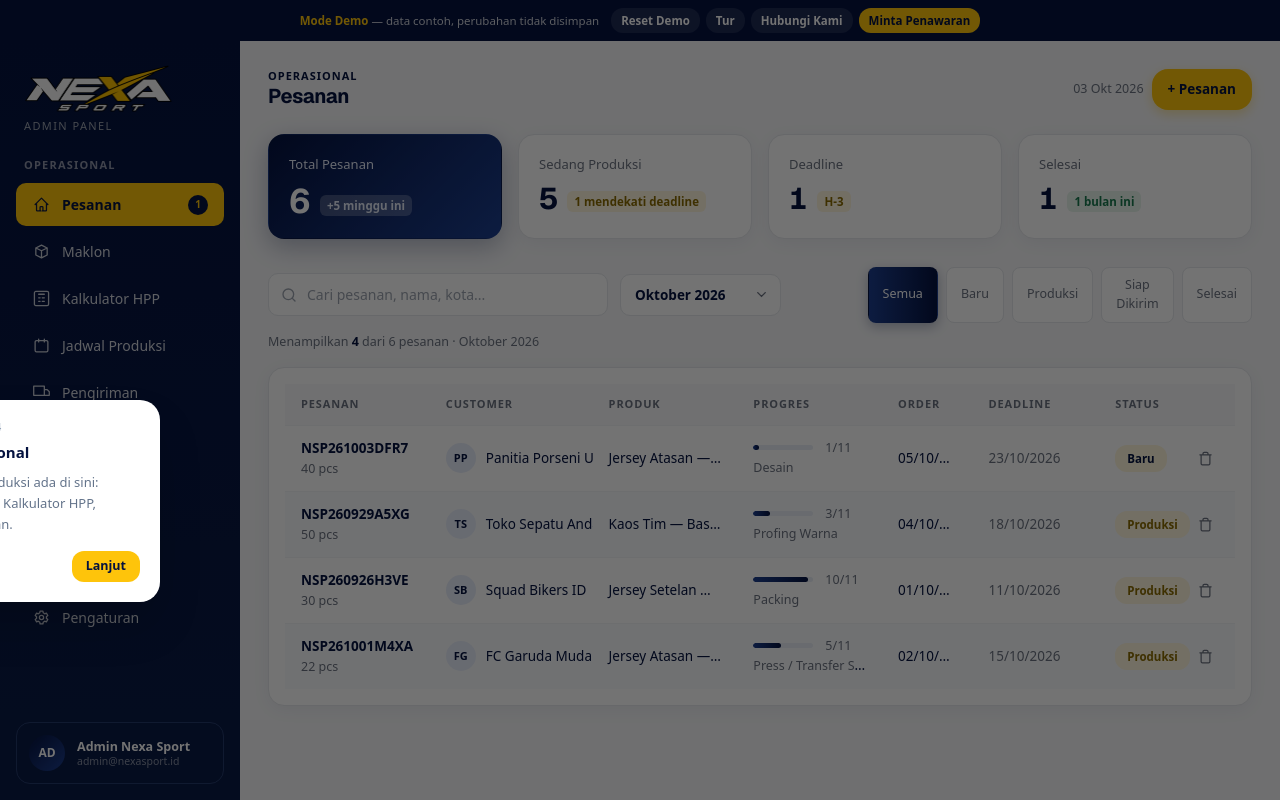
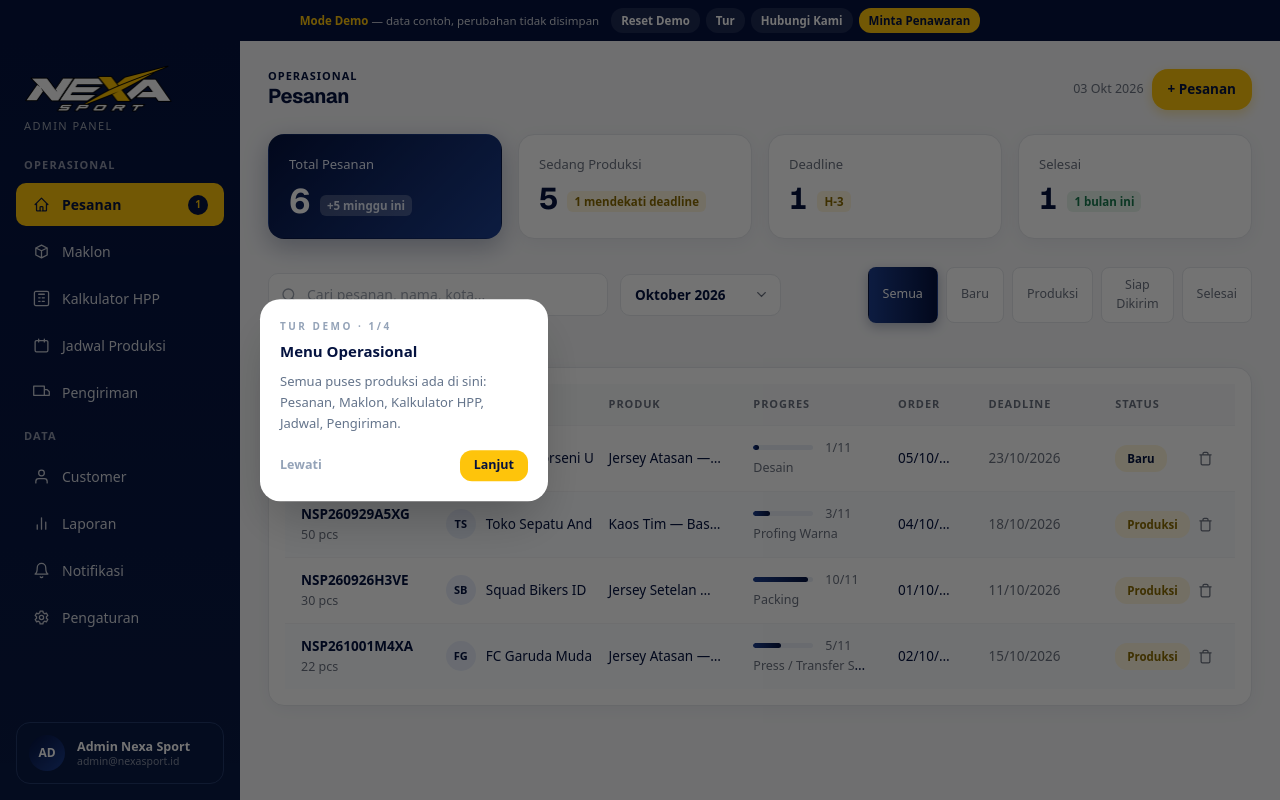
Before and after one commit to ersetdigital-sudo/nexasport, a Next.js app: page /penawaran/demo in a window 1280 px wide. Built offline with nearby package versions, Linux system fonts and the light colour scheme.

Commit message:
Buat komponen tur demo responsif di semua ukuran layar
Co-authored-by: base44-builder[bot] <245833847+base44-builder[bot]@users.noreply.github.com>

```diff
--- a/components/penawaran/demo/Shell.tsx
+++ b/components/penawaran/demo/Shell.tsx
@@ -34,11 +34,13 @@ const MENU: MenuItem[] = [
 ];
 
 /** Langkah product tour — kartu melayang sederhana, bisa di-skip. */
+// Posisi kartu: selalu terpusat & aman di layar kecil/tablet, lalu menunjuk
+// elemen terkait di desktop (lg:). lg:translate-* me-reset translate mobile.
 const TOUR = [
-  { judul: "Menu Operasional", teks: "Semua puses produksi ada di sini: Pesanan, Maklon, Kalkulator HPP, Jadwal, Pengiriman.", pos: "left-[16px] top-1/2" },
-  { judul: "Kalkulator HPP", teks: "Fitur andalan: hitung HPP & harga jual otomatis, ganti Excel. Coba dari menu Kalkulator HPP.", pos: "left-1/2 top-16" },
-  { judul: "Notifikasi Deadline", teks: "Pengingat WhatsApp otomatis H-3/H-2/H-1 jam 08:00 WIB — buka dari menu Notifikasi.", pos: "left-1/2 top-1/3" },
-  { judul: "Reset Demo", teks: "Semua perubahan tidak disimpan. Tekan Reset Demo kapan saja untuk kembali ke data awal.", pos: "left-1/2 top-4" },
+  { judul: "Menu Operasional", teks: "Semua puses produksi ada di sini: Pesanan, Maklon, Kalkulator HPP, Jadwal, Pengiriman.", pos: "left-1/2 top-1/2 -translate-x-1/2 -translate-y-1/2 lg:left-[260px] lg:translate-x-0" },
+  { judul: "Kalkulator HPP", teks: "Fitur andalan: hitung HPP & harga jual otomatis, ganti Excel. Coba dari menu Kalkulator HPP.", pos: "left-1/2 top-1/2 -translate-x-1/2 -translate-y-1/2 lg:top-16 lg:translate-y-0" },
+  { judul: "Notifikasi Deadline", teks: "Pengingat WhatsApp otomatis H-3/H-2/H-1 jam 08:00 WIB — buka dari menu Notifikasi.", pos: "left-1/2 top-1/2 -translate-x-1/2 -translate-y-1/2 lg:top-1/3 lg:translate-y-0" },
+  { judul: "Reset Demo", teks: "Semua perubahan tidak disimpan. Tekan Reset Demo kapan saja untuk kembali ke data awal.", pos: "left-1/2 top-1/2 -translate-x-1/2 -translate-y-1/2 lg:top-4 lg:translate-y-0" },
 ];
 
 export default function DemoShell({ children }: { children: React.ReactNode }) {
@@ -179,7 +181,7 @@ export default function DemoShell({ children }: { children: React.ReactNode }) {
       {tour != null && TOUR[tour] && (
         <div className="fixed inset-0 z-[55] bg-black/55" onClick={() => setTour(null)}>
           <div
-            className={`absolute ${TOUR[tour].pos} w-72 max-w-[85vw] -translate-x-1/2 rounded-2xl bg-white p-5 shadow-2xl`}
+            className={`absolute ${TOUR[tour].pos} w-72 max-w-[calc(100vw-2rem)] rounded-2xl bg-white p-5 shadow-2xl`}
             onClick={(e) => e.stopPropagation()}
           >
             <p className="text-[10px] font-bold uppercase tracking-[0.25em] text-[#94A3B8]">
```
